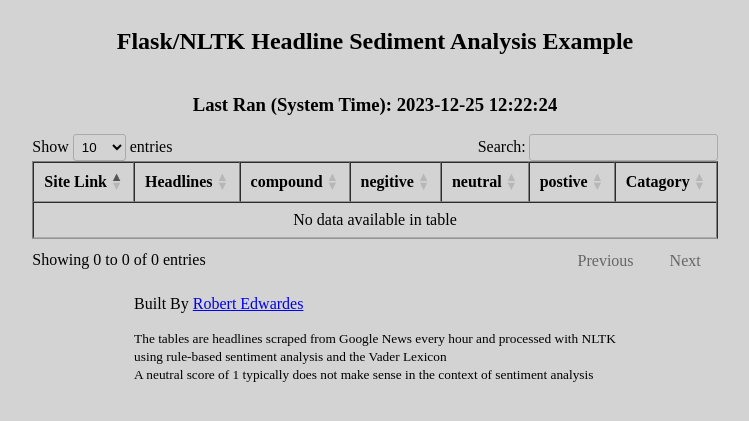
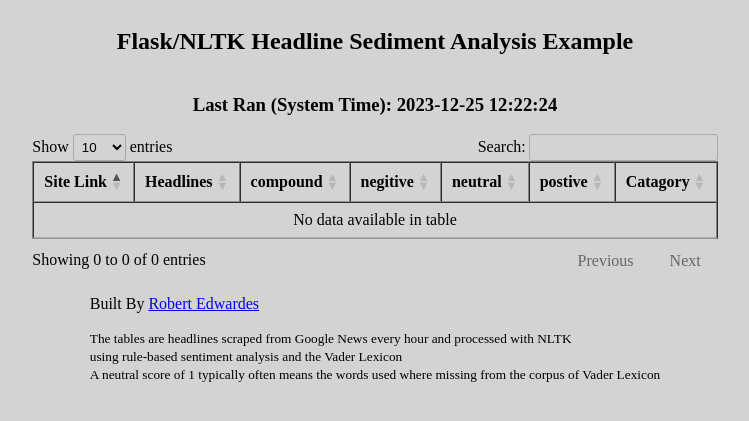
Before and after one commit to RobertEdwardes/gemini_flask, a Flask app: page / in a window 1280 px wide. Shown: the top 421 px of the page, without its empty margins (265-1014 px from the left). Run offline with Flask 3, Linux system fonts and the light colour scheme; data comes from the database, SQL or seed files in the repository; data that the repository does not hold is empty; some libraries are stand-ins or nearby versions.

Commit message:
fix text being wrong

```diff
--- a/templates/index.html
+++ b/templates/index.html
@@ -66,7 +66,7 @@
             <br>
             using rule-based sentiment analysis and the Vader Lexicon
             <br>
-            A neutral score of 1 typically does not make sense in the context of sentiment analysis
+            A neutral score of 1 typically often means the words used where missing from the corpus of Vader Lexicon
         </small>
     </footer>
 </body>
```
